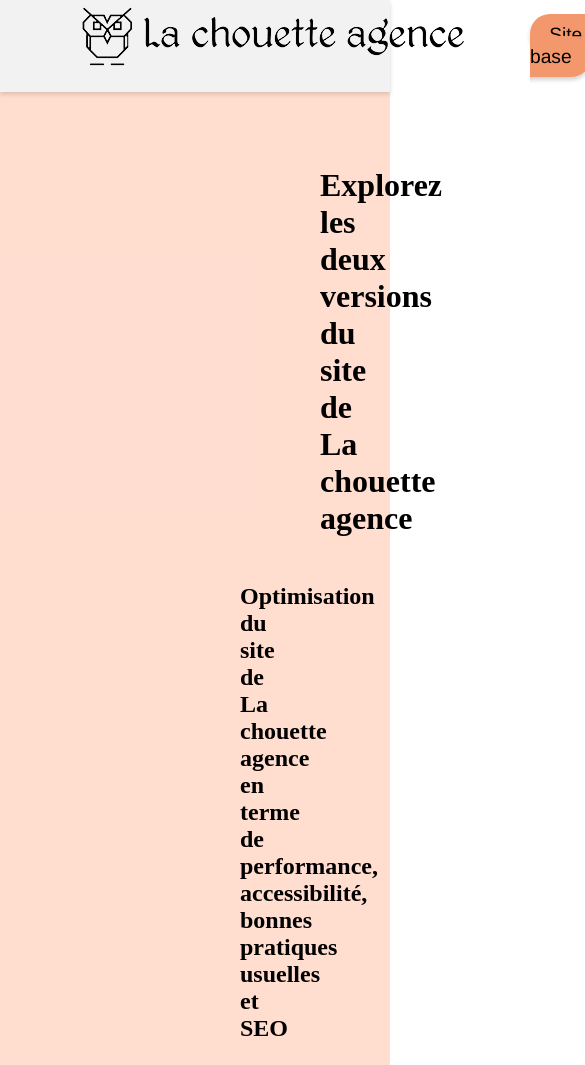
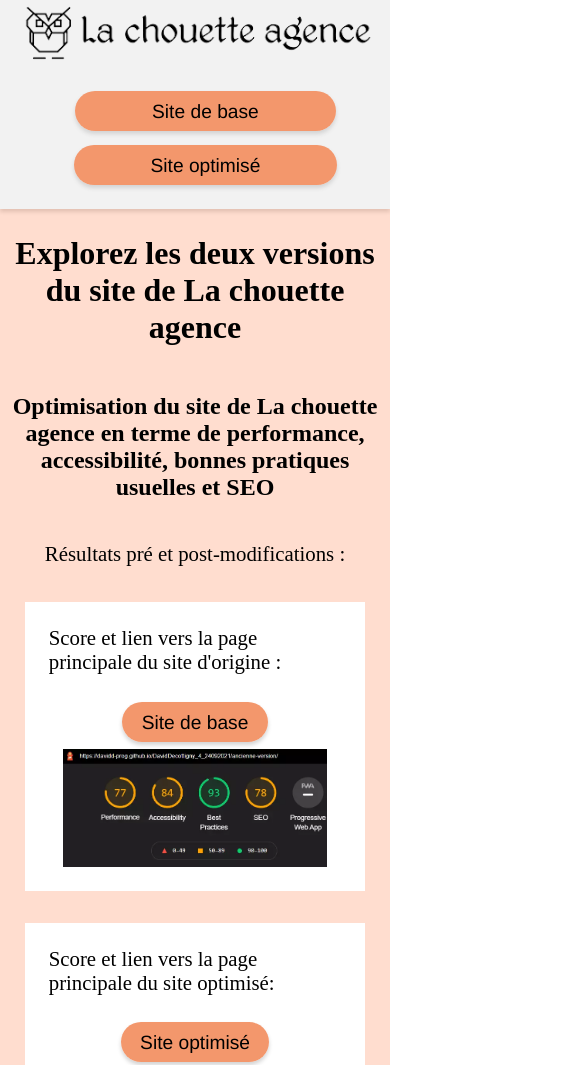
Before and after one commit to davidd-prog/DavidDecottigny_4_24092021, a plain HTML site: page index.html in a window 390 px wide. Shown: the top 1065 px of the page, 585 px wide, since content can reach past the window. Drawn offline with Linux system fonts and the light colour scheme.

Commit message:
Responsive de la page relais des deux versions du site terminé

```diff
--- a/style.css
+++ b/style.css
@@ -1,5 +1,6 @@
 body {
   margin: auto;
+  max-width: 1505px;
 }
 
 main {
@@ -12,8 +13,7 @@ main {
   margin-left: 5em;
 }
 
-.menuLink,
-.SelectionLink {
+.menuLink {
   text-decoration: none;
   font-family: "helvetica";
   color: black;
@@ -104,6 +104,8 @@ p {
   margin: 1em;
   justify-content: center;
   align-items: center;
+  width: 35%;
+  padding: 0.2em 1.5em 1.5em 1.5em;
 }
 
 .ScoreText {
@@ -113,9 +115,10 @@ p {
 }
 
 .ScoreImage {
-  height: 300px;
-  width: 600px;
-  margin: 1em 3em 3em 4.1em;
+  height: 90%;
+  width: 90%;
+  margin: auto;
+  object-fit: cover;
 }
 
 .Comparision {
@@ -130,11 +133,19 @@ p {
 }
 
 .Redirection {
-  margin: 1em 5em 1em 5em;
+  margin: 1em 0 1em 0;
 }
 
 .SelectionLink {
-  margin: 3em;
+  text-decoration: none;
+  font-family: "helvetica";
+  color: black;
+  font-size: 1.2em;
+  border-radius: 2.1em;
+  padding: 0.5em 1em;
+  background-color: #f3976c;
+  box-shadow: 0px 3px 4px lightgray;
+  transition: all 0.3s ease-in-out;
 }
 
 .Informations {
@@ -143,11 +154,111 @@ p {
   background-color: black;
   margin: auto;
   justify-content: center;
-  align-items: center;
+  text-align: center;
 }
 
 .InformationsText {
-  font-size: 1.1em;
-  padding-top: 1em;
+  font-size: 1em;
+  padding: 1em 0;
   color: white;
+  padding-left: 0;
+  padding-right: 0;
 }
+
+/* Le responsive */
+
+@media screen and (max-width: 1200px) {
+  h1 {
+    padding: 0;
+  }
+}
+
+@media screen and (max-width: 1024px) {
+  h2 {
+    padding: 0 5em;
+  }
+}
+
+@media screen and (max-width: 980px) {
+  .container_logo {
+    margin-left: 1.5em;
+  }
+  .menuLink {
+    margin-right: 1em;
+  }
+  .menuItems {
+    margin-right: 1em;
+  }
+}
+
+@media screen and (max-width: 900px) {
+  .presentation_header {
+    flex-direction: column;
+    align-items: center;
+  }
+  .menuItems {
+    margin-right: 2em;
+    margin-left: 2em;
+  }
+  h1 {
+    padding: 0 1em 0 1em;
+  }
+}
+
+@media screen and (max-width: 768px) {
+  h1 {
+    padding: 0 4em 0 4em;
+  }
+}
+
+@media screen and (max-width: 700px) {
+  h1 {
+    padding: 0;
+  }
+  h2 {
+    padding: 0;
+  }
+  p {
+    padding: 0;
+  }
+  .Comparision {
+    flex-direction: column;
+    align-items: center;
+  }
+  .Score {
+    width: 75%;
+  }
+}
+
+@media screen and (max-width: 548px) {
+  .logo {
+    width: 95%;
+  }
+  .menu_elements {
+    flex-direction: column;
+  }
+  .menuItems {
+    margin: 1em 0;
+  }
+  .choice_menu {
+    margin: 0;
+    width: 100%;
+    justify-content: center;
+  }
+  .menu_elements {
+    justify-content: center;
+    align-items: center;
+  }
+  .menuLink {
+    padding: 0.5em 4em;
+  }
+}
+
+@media screen and (max-width: 321px) {
+  .menuLink {
+    padding: 0.5em 2.5em;
+  }
+  .choice_menu {
+    padding-right: 1em;
+  }
+}
```
